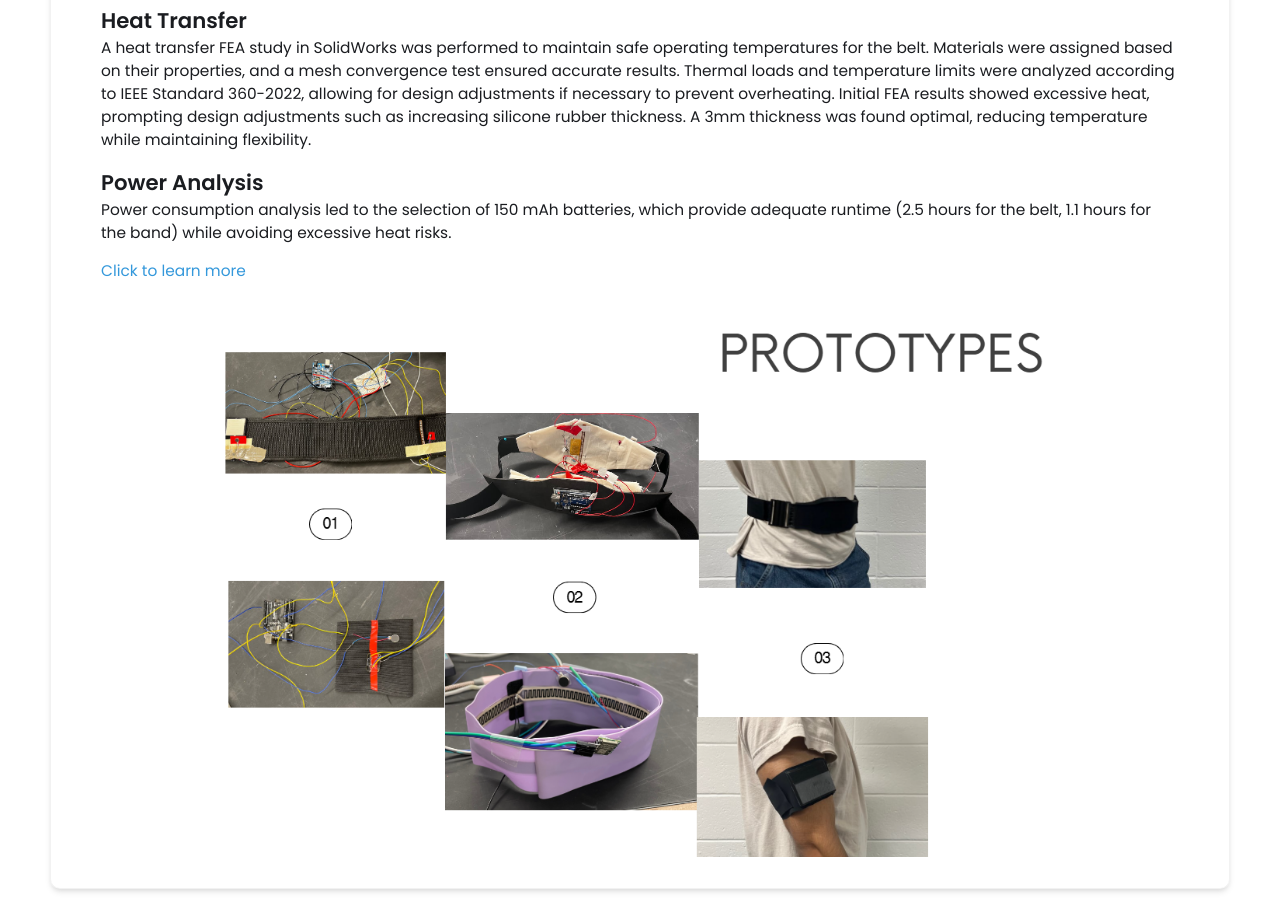
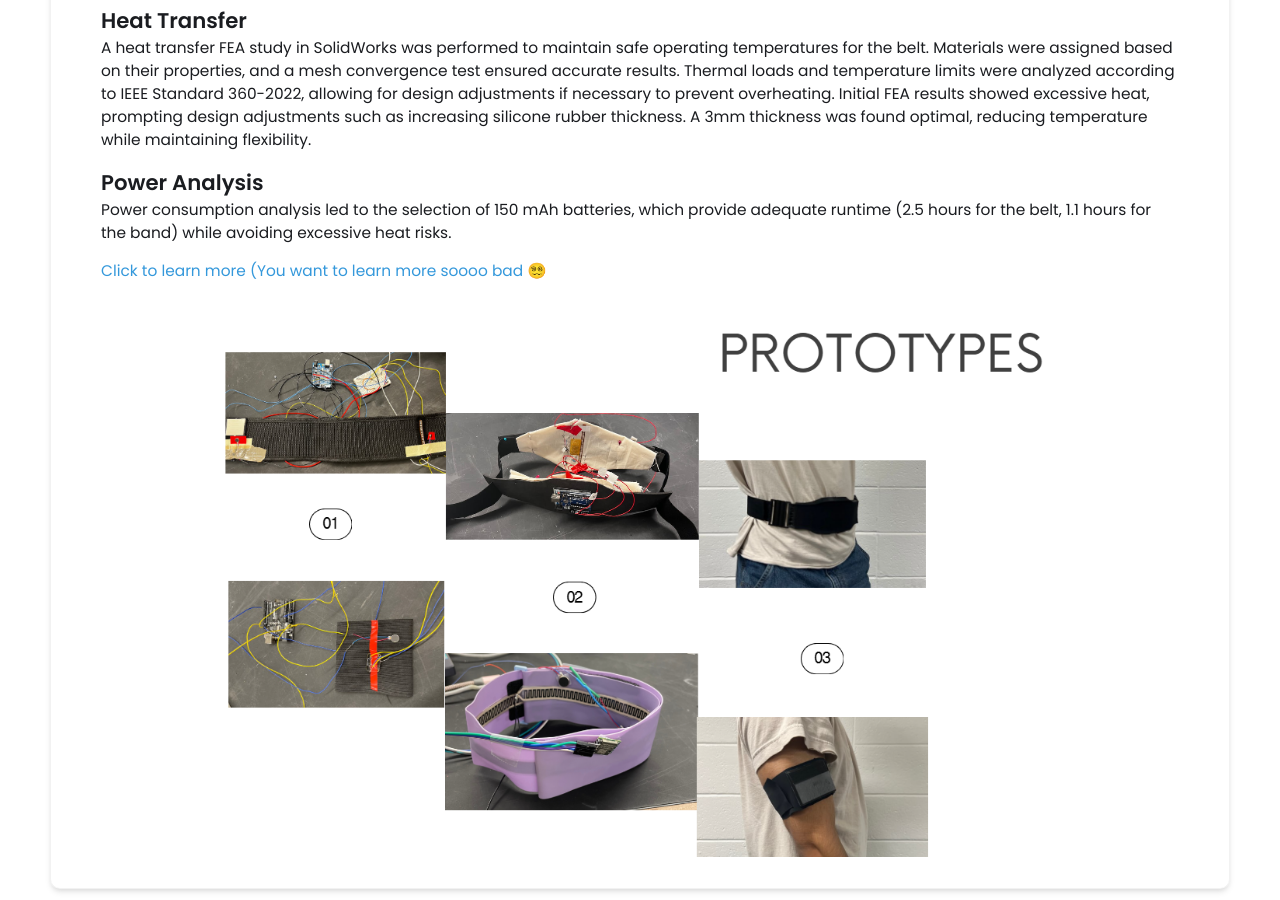
Before and after one commit to kazi-rabbe/kazi-rabbe.github.io, a Jekyll site: the page built from _projects/flex-fitness-system/index.md, in a window 1280 px wide and 900 px high, scrolled down 1541 px. Built offline with Jekyll 4.4.1, drawn with Linux system fonts in a browser that asks for light colours.

Commit message:
Update index.md

```diff
--- a/_projects/flex-fitness-system/index.md
+++ b/_projects/flex-fitness-system/index.md
@@ -37,6 +37,6 @@ A heat transfer FEA study in SolidWorks was performed to maintain safe operating
 ## Power Analysis
 Power consumption analysis led to the selection of 150 mAh batteries, which provide adequate runtime (2.5 hours for the belt, 1.1 hours for the band) while avoiding excessive heat risks.
 
-[Click to learn more](https://www.canva.com/design/DAGgQ0ZwQMQ/fS4ipzphQ-U35H5JEPUKRA/view?utm_content=DAGgQ0ZwQMQ&utm_campaign=designshare&utm_medium=link2&utm_source=uniquelinks&utlId=h7acc439f47)
+[Click to learn more (You want to learn more soooo bad 😵‍💫](https://www.canva.com/design/DAGgQ0ZwQMQ/fS4ipzphQ-U35H5JEPUKRA/view?utm_content=DAGgQ0ZwQMQ&utm_campaign=designshare&utm_medium=link2&utm_source=uniquelinks&utlId=h7acc439f47)
 
 {% include image-gallery.html images="FLEXProto.png" height="900" %}
```
